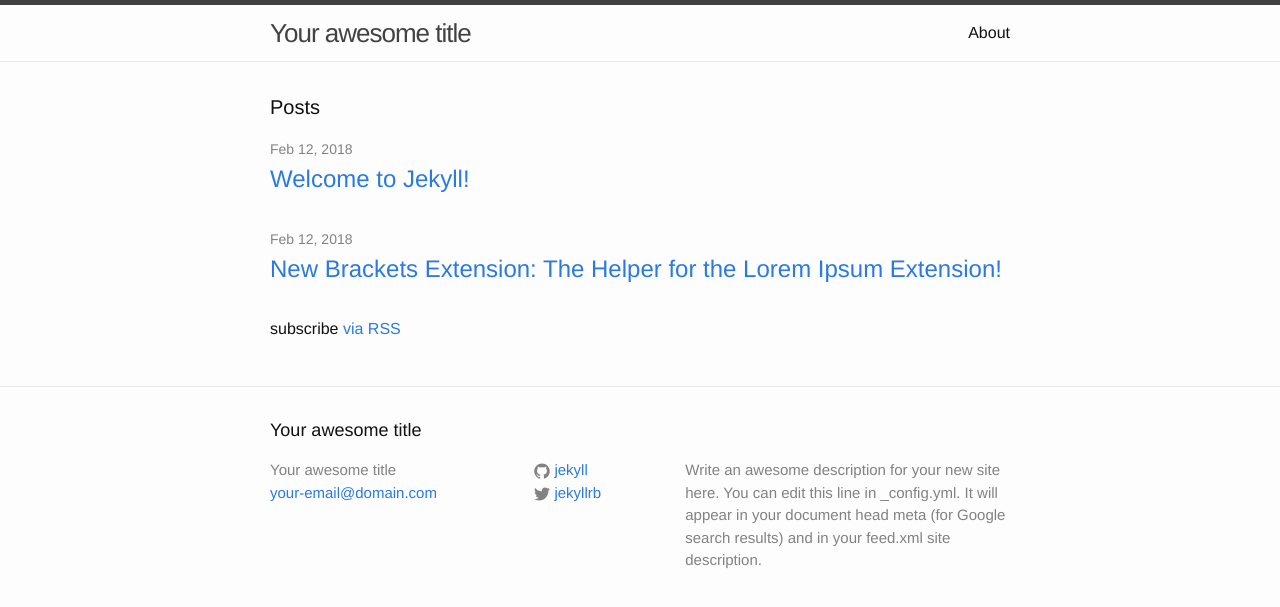
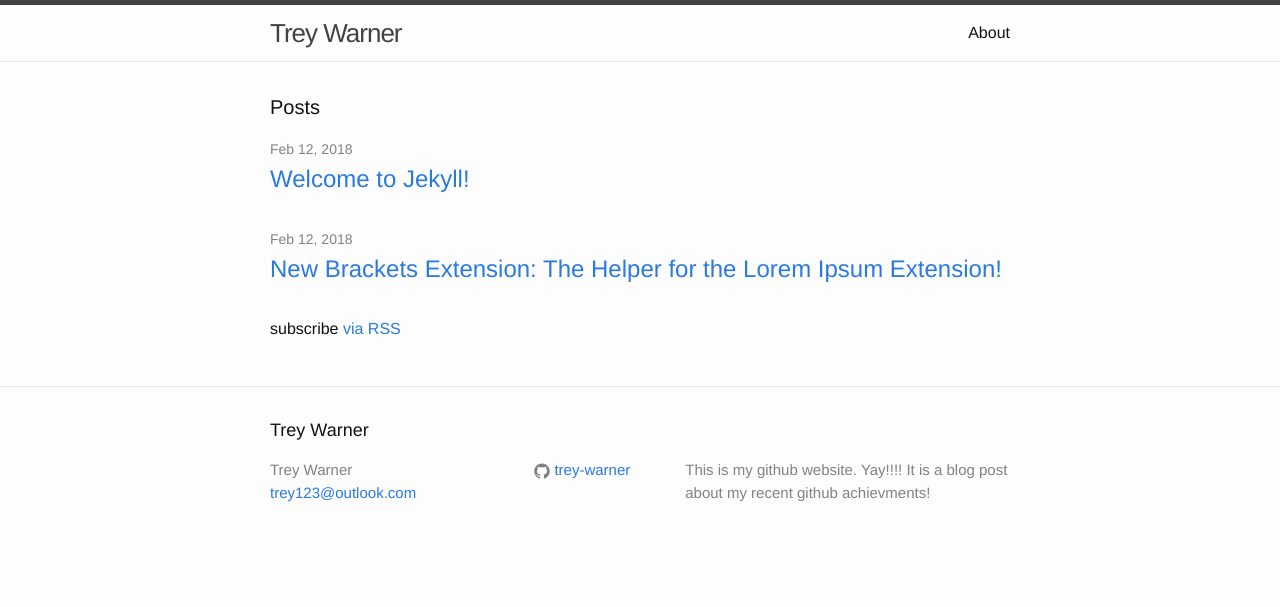
Before and after one commit to trey-warner/trey-warner.github.io, a Jekyll site: the page built from index.html, in a window 1280 px wide. Shown: the top 607 px of the page. Built offline with Jekyll 4.4.1, drawn with Linux system fonts in a browser that asks for light colours.

Commit message:
Update _config.yml

```diff
--- a/_config.yml
+++ b/_config.yml
@@ -6,16 +6,13 @@
 # 'jekyll serve'. If you change this file, please restart the server process.
 
 # Site settings
-title: Your awesome title
-email: your-email@domain.com
+title: Trey Warner
+email: trey123@outlook.com
 description: > # this means to ignore newlines until "baseurl:"
-  Write an awesome description for your new site here. You can edit this
-  line in _config.yml. It will appear in your document head meta (for
-  Google search results) and in your feed.xml site description.
+  This is my github website. Yay!!!! It is a blog post about my recent github achievments!
 baseurl: "" # the subpath of your site, e.g. /blog
 url: "http://yourdomain.com" # the base hostname & protocol for your site
-twitter_username: jekyllrb
-github_username:  jekyll
+github_username:  trey-warner
 
 # Build settings
 markdown: kramdown
```
